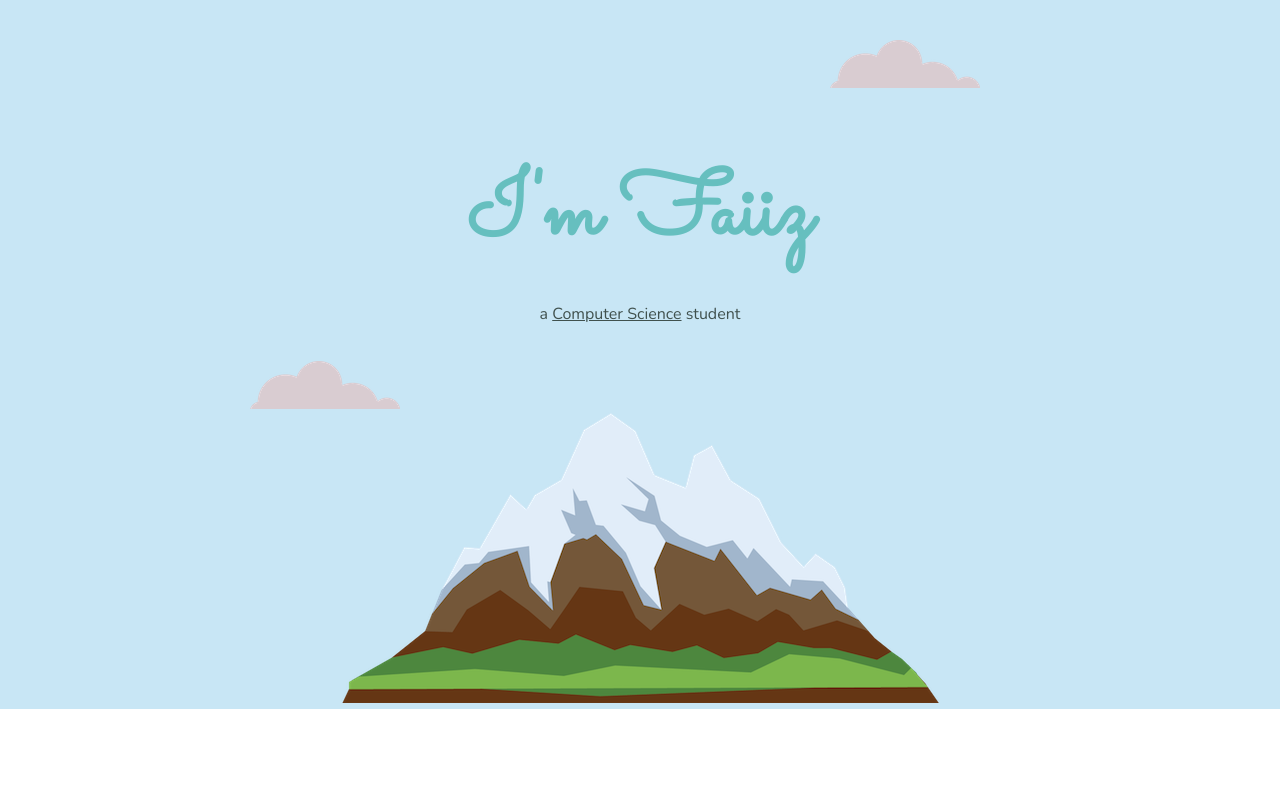
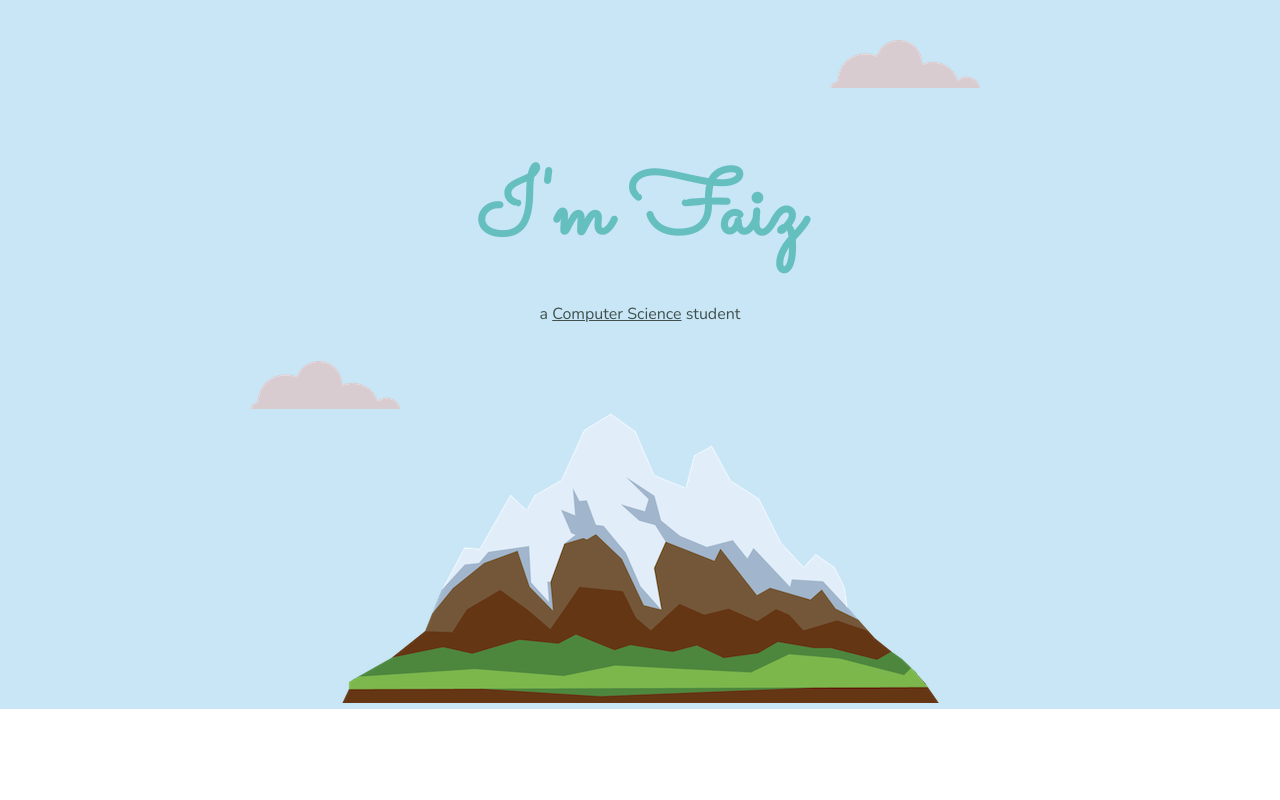
Before and after one commit to FAIZ428/webb, a plain HTML site: page index.html in a window 1280 px wide. Shown: the top 800 px of the page. Drawn offline with nearby package versions, Linux system fonts and the light colour scheme.

Commit message:
Updated index.html file

```diff
--- a/index.html
+++ b/index.html
@@ -12,7 +12,7 @@
 <body>
   <div class="top-container">
     <img class="top-cloud" src="images/cloud.png" alt="cloud-img">
-    <h1>I'm Faiiz</h1>
+    <h1>I'm Faiz</h1>
 
     <p>a <span class="pro"> Computer Science</span> student</p>
     <img class="bottom-cloud" src="images/cloud.png" alt="cloud-img">
```
